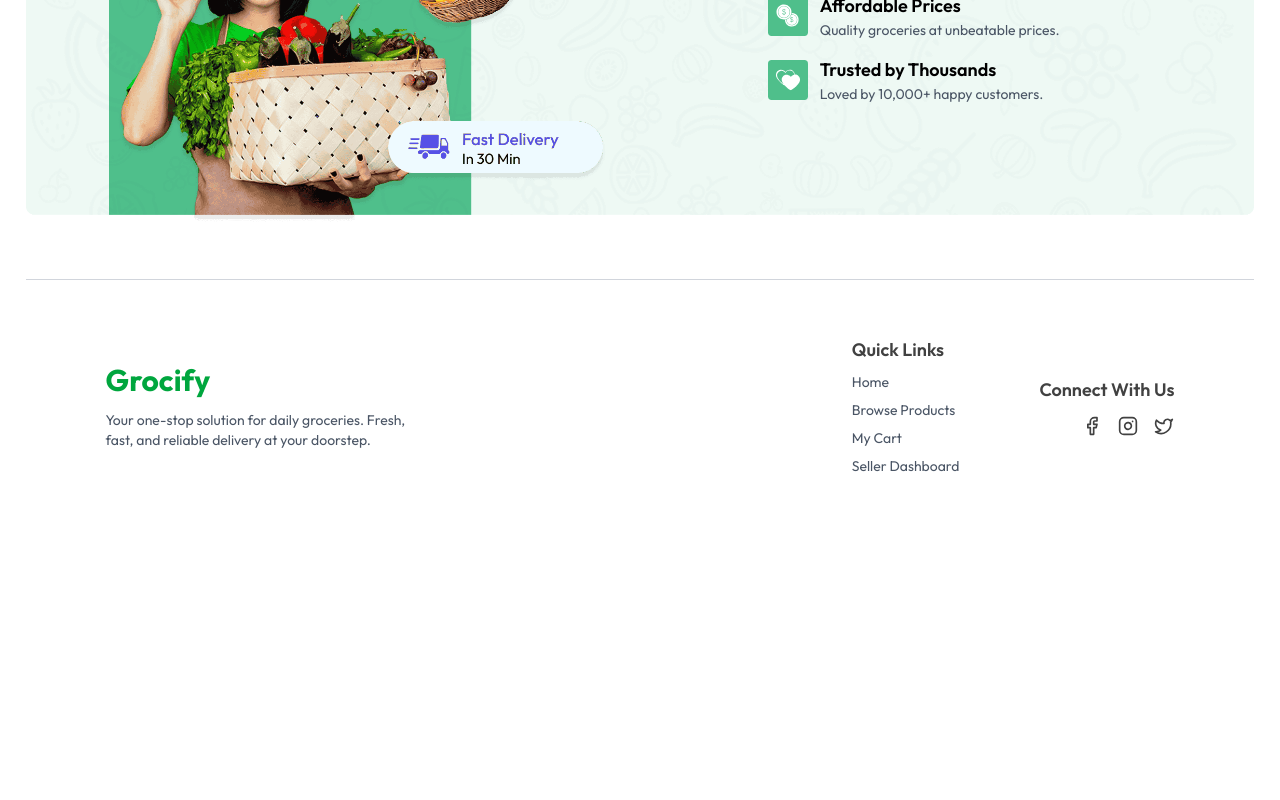
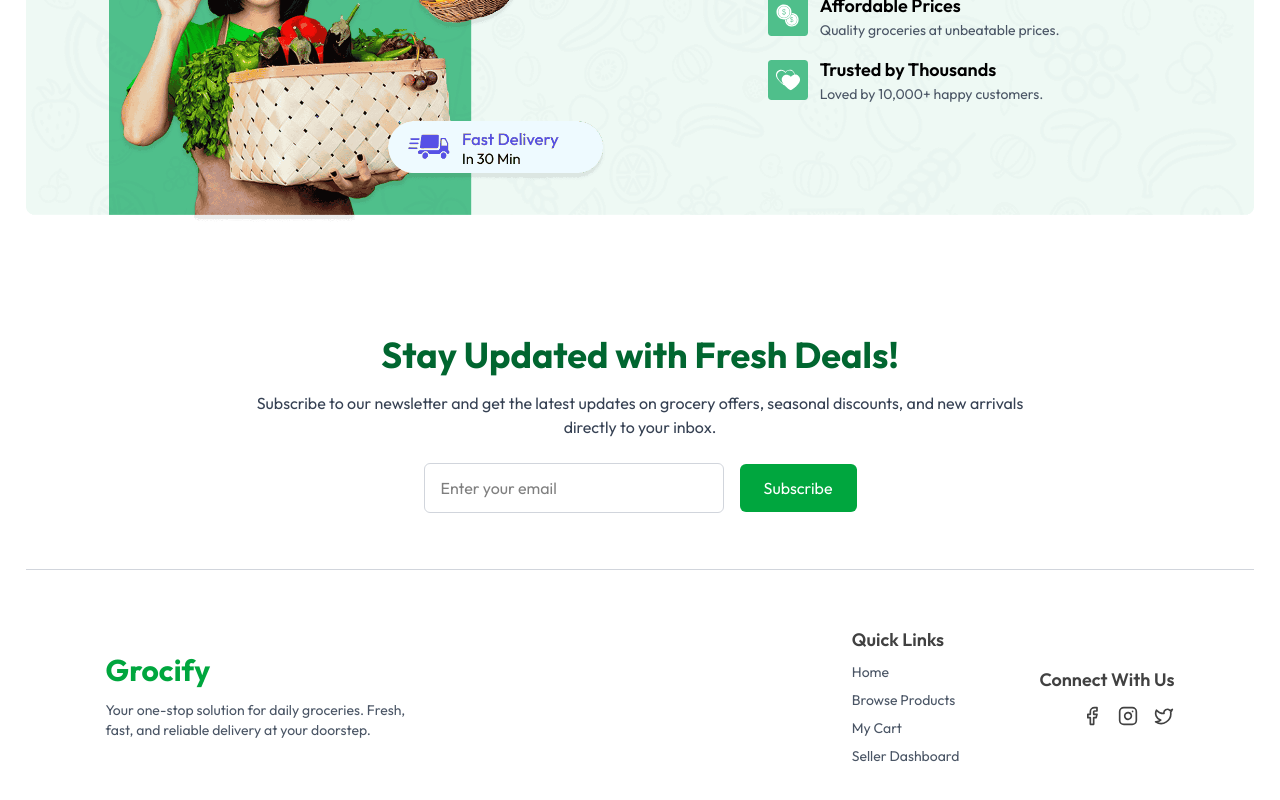
Before and after one commit to Shuvam-2000/Grocify, a React (Vite) app in the folder Client/: page / in a window 1280 px wide. Shown: the part 1056-1856 px from the top of the page. Before the commit the page ends 1588 px from the top, so only its background shows below. Built offline with nearby package versions, Linux system fonts and the light colour scheme; no server answers.

Commit message:
feat: changes made in the Navbar, Search bar added to all product page

```diff
--- a/Client/package.json
+++ b/Client/package.json
@@ -16,6 +16,7 @@
     "lucide-react": "^0.535.0",
     "react": "^19.1.0",
     "react-dom": "^19.1.0",
+    "react-hook-form": "^7.62.0",
     "react-hot-toast": "^2.5.2",
     "react-redux": "^9.2.0",
     "react-router-dom": "^7.6.2",
--- a/Client/src/App.jsx
+++ b/Client/src/App.jsx
@@ -7,6 +7,7 @@ import { useLocation } from "react-router-dom";
 import "./index.css";
 import ProductDetail from "./components/pages/customer/ProductDetail";
 import Footer from "./components/pages/customer/Footer";
+import Login from "./components/pages/customer/Login";
 
 function AppContent() {
   const location = useLocation();
@@ -20,6 +21,7 @@ function AppContent() {
         <Route path="/allproducts" element={<Allproducts />} />
         <Route path="/cart" element={<CartPage />} />
         <Route path="/product/:id" element={<ProductDetail />} />
+        <Route path="/login" element={<Login />} />
       </Routes>
       {!isSellerPath && <Footer />}
     </div>
--- a/Client/src/components/pages/customer/Allproducts.jsx
+++ b/Client/src/components/pages/customer/Allproducts.jsx
@@ -3,14 +3,15 @@ import { useState, useEffect } from "react";
 import { useDispatch, useSelector } from "react-redux";
 import { setAllProducts } from "../../../store/productSlice";
 import { Link } from "react-router-dom";
+import { Search } from "lucide-react";
 
 const AllProducts = () => {
   const dispatch = useDispatch();
-  const [errorMessage, setErrorMessage] = useState(""); // error message
-  const { allproducts } = useSelector((store) => store.product); // fetch product data from redux
+  const [errorMessage, setErrorMessage] = useState("");
+  // const [searchTerm, setSearchTerm] = useState("");
+  const { allproducts } = useSelector((store) => store.product);
 
   useEffect(() => {
-    // Only fetch if Redux store is empty
     if (allproducts.length === 0) {
       const getProducts = async () => {
         try {
@@ -19,8 +20,7 @@ const AllProducts = () => {
         } catch (error) {
           console.error("Error fetching products:", error);
           setErrorMessage(
-            error?.response?.data?.message ||
-              "Unable to fetch products at the moment"
+            error?.response?.data?.message || "Unable to fetch products at the moment"
           );
         }
       };
@@ -31,6 +31,10 @@ const AllProducts = () => {
 
   const bgColors = ["bg-blue-50", "bg-green-50", "bg-yellow-50", "bg-pink-50"];
 
+  // const filteredProducts = allproducts.filter((product) =>
+  //   product.name.toLowerCase().includes(searchTerm.toLowerCase())
+  // );
+
   return (
     <div className="text-center my-14 px-4">
       <h2 className="text-2xl sm:text-3xl md:text-4xl font-bold text-gray-800">
@@ -39,6 +43,18 @@ const AllProducts = () => {
       <p className="mt-2 text-sm sm:text-base text-gray-600 max-w-xl mx-auto">
         Browse our complete collection — something for every taste and budget.
       </p>
+
+      {/* Search Bar */}
+      <div className="mt-6 max-w-md mx-auto relative">
+        <input
+          type="text"
+          placeholder="Search for a product..."
+          // value={searchTerm}
+          // onChange={(e) => setSearchTerm(e.target.value)}
+          className="w-full pl-12 pr-4 py-2 rounded-xl border border-gray-300 focus:outline-none focus:ring-2 focus:ring-blue-500"
+        />
+        <Search className="absolute top-1/2 left-4 transform -translate-y-1/2 text-gray-500" />
+      </div>
 
       {errorMessage && <p className="text-red-500 mt-4">{errorMessage}</p>}
 
@@ -56,12 +72,8 @@ const AllProducts = () => {
               alt={product.name}
               className="w-full h-40 object-cover rounded-xl mb-4"
             />
-            <h3 className="text-lg font-semibold text-gray-800">
-              {product.name}
-            </h3>
-            <p className="text-gray-600 text-sm mt-1">
-              {product.description?.join(", ")}
-            </p>
+            <h3 className="text-lg font-semibold text-gray-800">{product.name}</h3>
+            <p className="text-gray-600 text-sm mt-1">{product.description?.join(", ")}</p>
             <p className="text-green-600 font-bold mt-2">
               ₹{product.offerPrice || product.price}
             </p>
--- a/Client/src/components/pages/customer/Home.jsx
+++ b/Client/src/components/pages/customer/Home.jsx
@@ -1,5 +1,6 @@
 import Banner from "./Banner";
 import BottomBanner from "./BottomBanner";
+import NewsLetter from "./NewsLetter";
 import TopProduct from "./TopProduct";
 
 const Home = () => {
@@ -8,6 +9,7 @@ const Home = () => {
       <Banner />
       <TopProduct />
       <BottomBanner />
+      <NewsLetter />
     </>
   );
 };
--- /dev/null
+++ b/Client/src/components/pages/customer/Login.jsx
@@ -0,0 +1,9 @@
+import React from 'react'
+
+const Login = () => {
+  return (
+    <div>Login</div>
+  )
+}
+
+export default Login
--- a/Client/src/components/pages/customer/Navbar.jsx
+++ b/Client/src/components/pages/customer/Navbar.jsx
@@ -1,6 +1,6 @@
 import { NavLink } from "react-router-dom";
 import { useState } from "react";
-import { ShoppingCart, Search, Menu, User } from "lucide-react";
+import { ShoppingCart, Menu, User } from "lucide-react";
 
 const Navbar = () => {
   const [menuVisible, setMenuVisible] = useState(false);
@@ -27,8 +27,6 @@ const Navbar = () => {
 
       {/* Right Section */}
       <div className="flex items-center gap-3 md:gap-6 relative">
-        <Search className="w-5 md:w-6 h-5 ml-2 md:ml-0 text-gray-600 cursor-pointer" />
-
         <NavLink to="/cart" className="relative">
           <ShoppingCart className="w-5 md:w-6 h-6 text-green-700" />
           <span className="absolute top-[-6px] right-[-8px] bg-red-600 text-white text-[10px] w-4 h-4 flex items-center justify-center rounded-full">
--- /dev/null
+++ b/Client/src/components/pages/customer/NewsLetter.jsx
@@ -0,0 +1,34 @@
+import React from "react";
+
+const NewsLetter = () => {
+  return (
+    <div className="py-14 px-4 md:px-0">
+      <div className="max-w-3xl mx-auto text-center">
+        <h2 className="text-3xl md:text-4xl font-bold text-green-800 mb-4">
+          Stay Updated with Fresh Deals!
+        </h2>
+        <p className="text-gray-700 mb-6">
+          Subscribe to our newsletter and get the latest updates on grocery offers,
+          seasonal discounts, and new arrivals directly to your inbox.
+        </p>
+
+        <form className="flex flex-col md:flex-row items-center justify-center gap-4">
+          <input
+            type="email"
+            placeholder="Enter your email"
+            required
+            className="w-full md:w-[300px] px-4 py-3 rounded-md border border-gray-300 focus:outline-none focus:ring-2 focus:ring-green-500"
+          />
+          <button
+            type="submit"
+            className="bg-green-600 text-white px-6 py-3 rounded-md hover:bg-green-700 transition duration-200"
+          >
+            Subscribe
+          </button>
+        </form>
+      </div>
+    </div>
+  );
+};
+
+export default NewsLetter;
--- /dev/null
+++ b/Client/src/components/pages/customer/SignUp.jsx
@@ -0,0 +1,9 @@
+import React from 'react'
+
+const SignUp = () => {
+  return (
+    <div>SignUp</div>
+  )
+}
+
+export default SignUp
```
Also changed, not shown: 1 other file (tests, documents, lock files or other folders).
